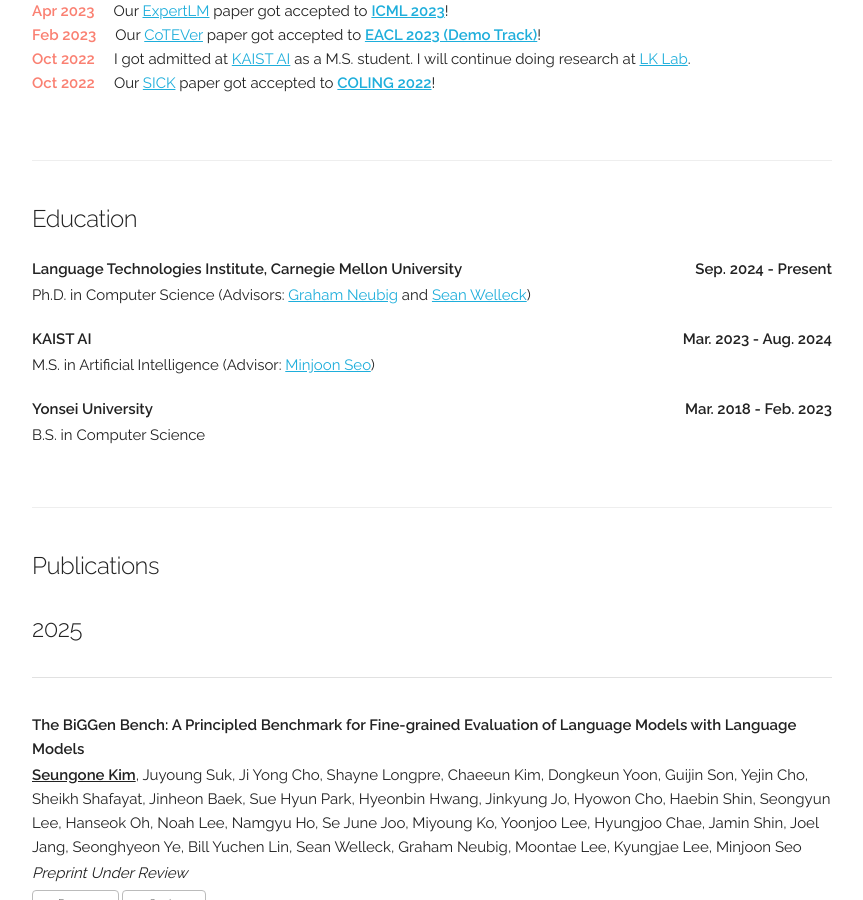
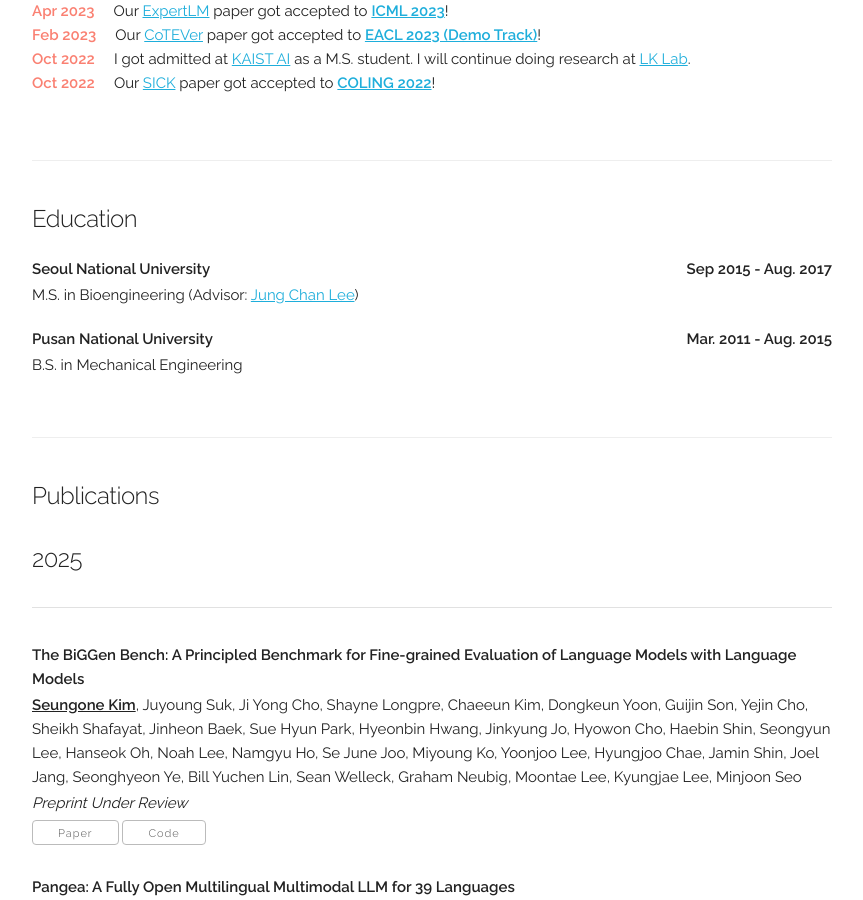
Before and after one commit to byeongtak/byeongtak.github.io, a Jekyll site: the page built from index.html, in a window 1280 px wide and 900 px high, scrolled down 1152 px. Shown: the whole window, without its empty margins (208-1071 px from the left). Built offline with Jekyll 4.4.1, drawn with Linux system fonts in a browser that asks for light colours; some web fonts are replaced.

Commit message:
Update index.html

```diff
--- a/index.html
+++ b/index.html
@@ -108,23 +108,16 @@ layout: default
 <div class="docs-section" id="education">
   <h5>Education</h5>
         <div class="paper">
-          <p class="title"><b>Language Technologies Institute, Carnegie Mellon University<b style="float:right;">Sep. 2024 - Present</b></b></p>
+          <p class="title"><b>Seoul National University<b style="float:right;">Sep 2015 - Aug. 2017</b></b></p>
 
-          <p>Ph.D. in Computer Science (Advisors: <a href="https://phontron.com/">Graham Neubig</a> and <a href="https://wellecks.com/">Sean Welleck</a>)</p>
+          <p>M.S. in Bioengineering (Advisor: <a href="https://myriad.snu.ac.kr/">Jung Chan Lee</a>)</p>
           <p></p>
         </div>
 
         <div class="paper">
-          <p class="title"><b>KAIST AI<b style="float:right;">Mar. 2023 - Aug. 2024</b></b></p>
+          <p class="title"><b>Pusan National University<b style="float:right;">Mar. 2011 - Aug. 2015</b></b></p>
 
-          <p>M.S. in Artificial Intelligence (Advisor: <a href="https://seominjoon.github.io/">Minjoon Seo</a>)</p>
-          <p></p>
-        </div>
-
-        <div class="paper">
-          <p class="title"><b>Yonsei University<b style="float:right;">Mar. 2018 - Feb. 2023</b></b></p>
-
-          <p>B.S. in Computer Science</p>
+          <p>B.S. in Mechanical Engineering</p>
           <p></p>
         </div>
 </div>
```
